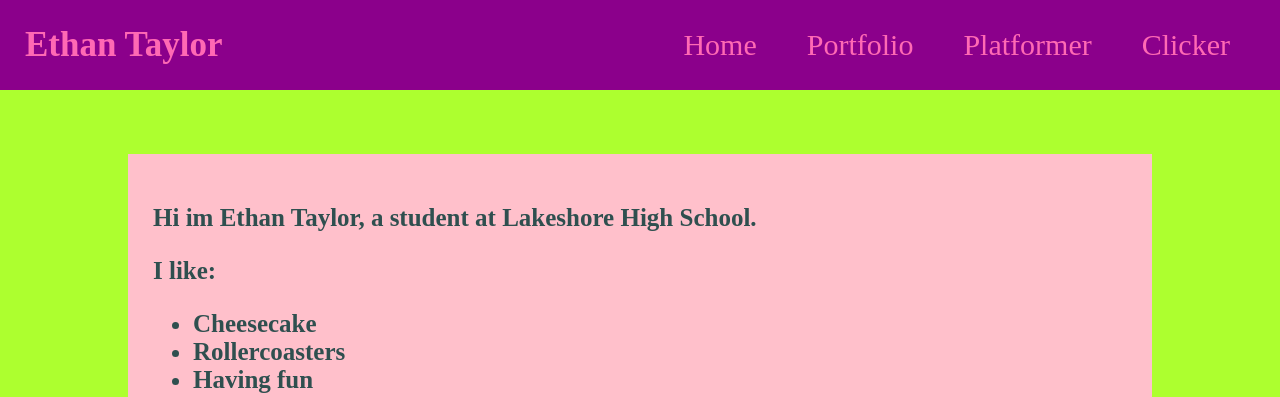
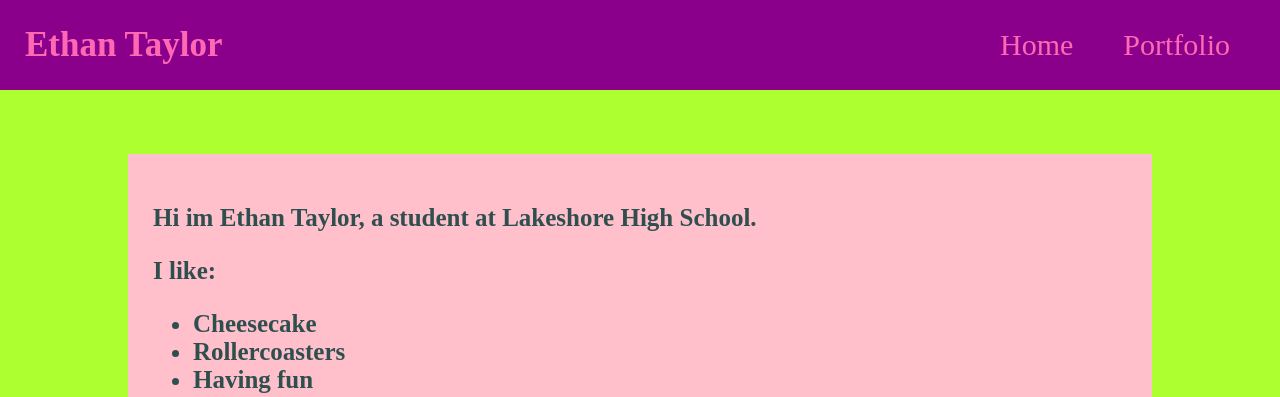
Before and after one commit to mrpdbc/mrpdbc.github.io, a plain HTML site: page index.html in a window 1280 px wide. Shown: the top 397 px of the page. Drawn offline with Linux system fonts and the light colour scheme.

Commit message:
moved platformer and clicker links to portfolio

```diff
--- a/index.html
+++ b/index.html
@@ -85,8 +85,6 @@ a:hover {
     <ul id="nav-ul">
         <li class="nav-li"><a href="index.html">Home</a></li>
         <li class="nav-li"><a href="portfolio.html">Portfolio</a></li>
-        <li class="nav-li"><a href="platformerJS.html">Platformer</a></li>
-        <li class="nav-li"><a href="Clicker Game.html">Clicker</a></li>
     </ul>
 </nav>
 
```
Also changed, not shown: portfolio.html (+2 -1 lines).
